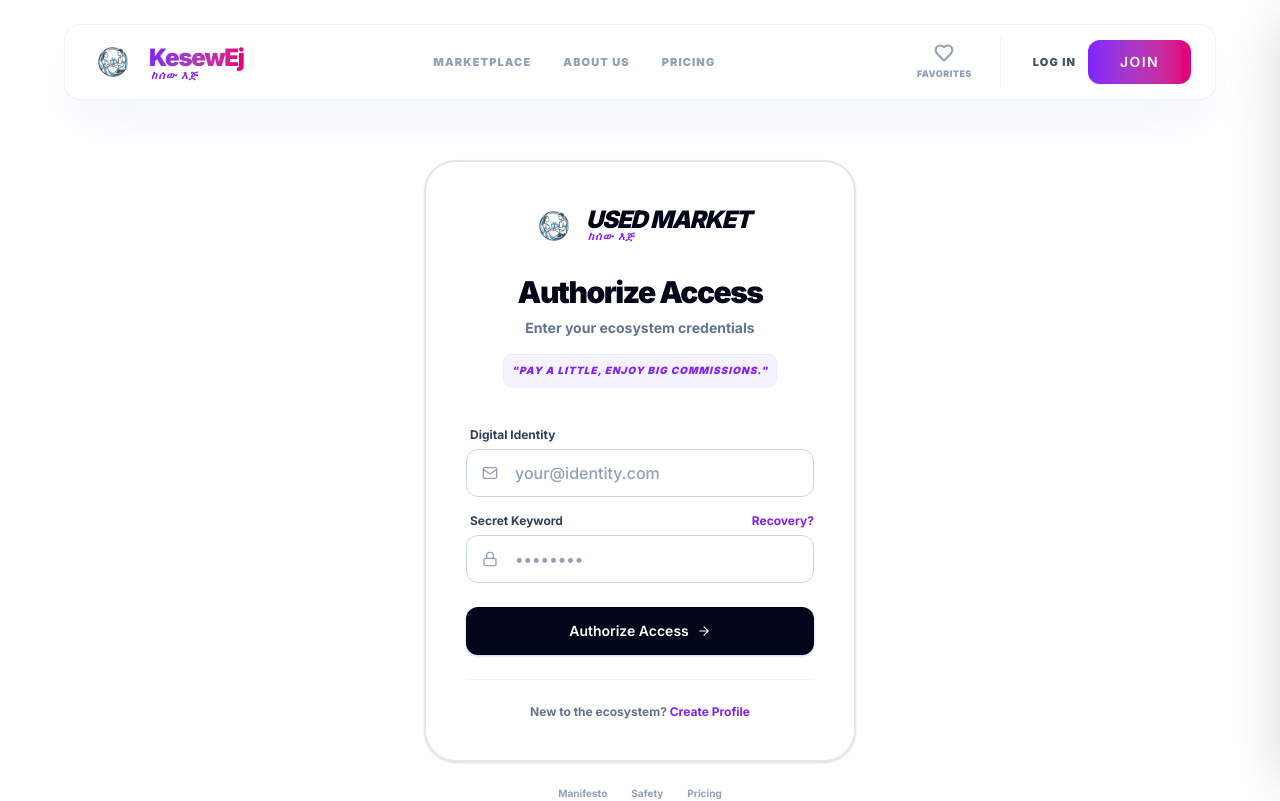
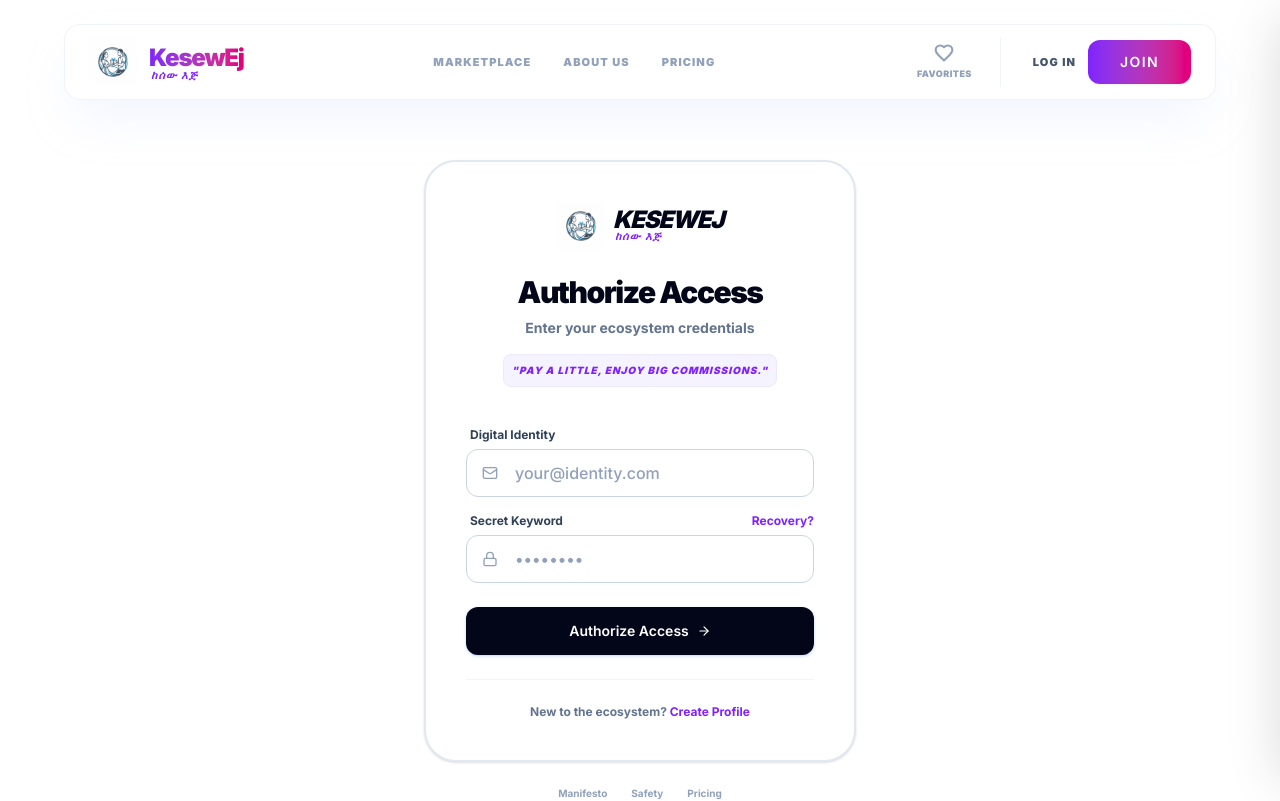
Before and after one commit to Biruhken15/used_market, a Next.js app: page /auth/login in a window 1280 px wide. Shown: the top 801 px of the page. Built offline with nearby package versions, Linux system fonts and the light colour scheme; no server answers.

Commit message:
the secodn last productions

```diff
--- a/src/components/auth/login-form.tsx
+++ b/src/components/auth/login-form.tsx
@@ -59,7 +59,7 @@ export const LoginForm = () => {
                             <img src="/ethiopian-mascot.png" alt="Logo" className="w-full h-full object-contain" />
                         </div>
                         <div className="flex flex-col items-start -space-y-1">
-                            <span className="font-black text-2xl tracking-tighter text-slate-950 uppercase italic leading-none">Used Market</span>
+                            <span className="font-black text-2xl tracking-tighter text-slate-950 uppercase italic leading-none">KesewEj</span>
                             <span className="text-[11px] font-bold text-violet-600 uppercase tracking-widest italic ml-0.5">ከሰው እጅ</span>
                         </div>
                     </Link>
--- a/src/components/auth/register-form.tsx
+++ b/src/components/auth/register-form.tsx
@@ -88,7 +88,7 @@ export const RegisterForm = () => {
                             <img src="/ethiopian-mascot.png" alt="Logo" className="w-full h-full object-contain" />
                         </div>
                         <div className="flex flex-col items-start -space-y-1">
-                            <span className="font-black text-2xl tracking-tighter text-slate-950 uppercase italic leading-none">Used Market</span>
+                            <span className="font-black text-2xl tracking-tighter text-slate-950 uppercase italic leading-none">KesewEj</span>
                             <span className="text-[11px] font-bold text-violet-600 uppercase tracking-widest italic ml-0.5">ከሰው እጅ</span>
                         </div>
                     </Link>
--- a/src/middleware.ts
+++ b/src/middleware.ts
@@ -7,6 +7,7 @@ export async function middleware(req: any) {
     const token = await getToken({
         req,
         secret: process.env.NEXTAUTH_SECRET,
+        secureCookie: process.env.NODE_ENV === "production",
     });
 
     // Paths targeted by this middleware are ALWAYS private (see config.matcher)
```
